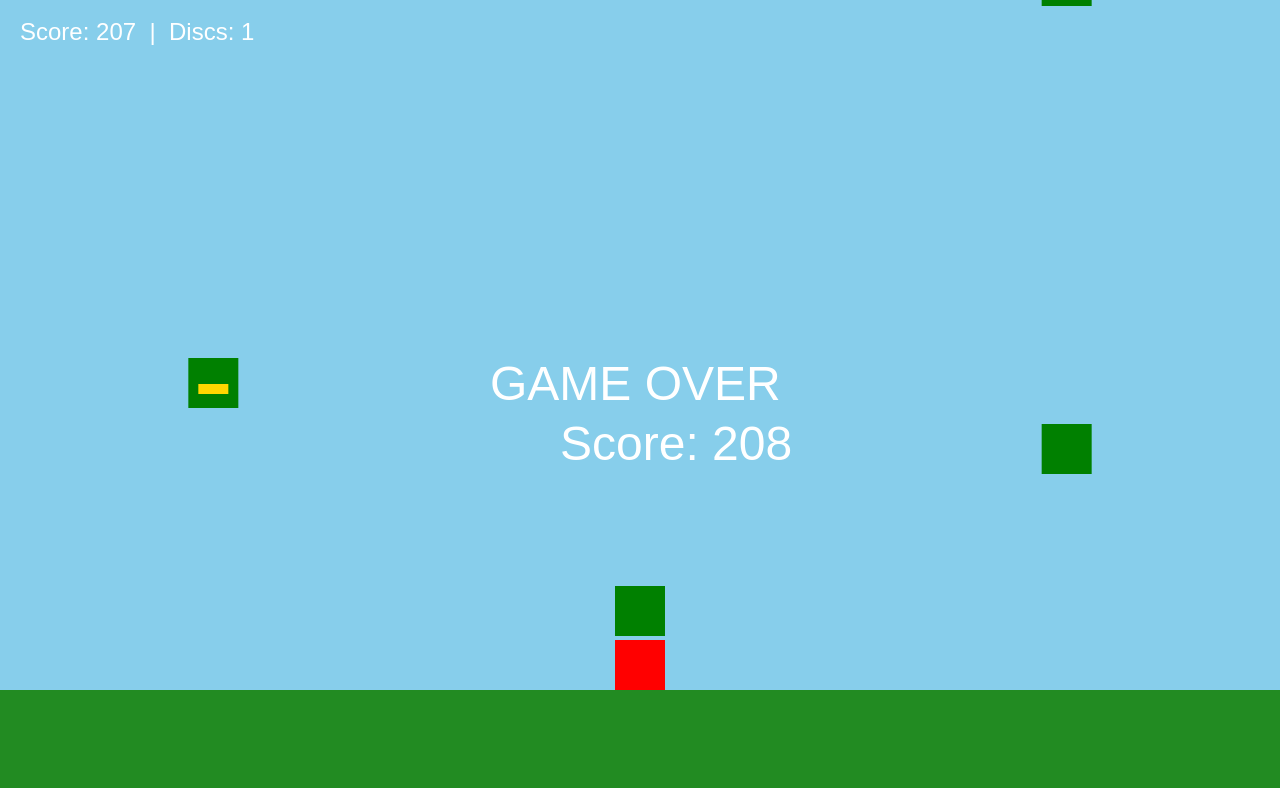
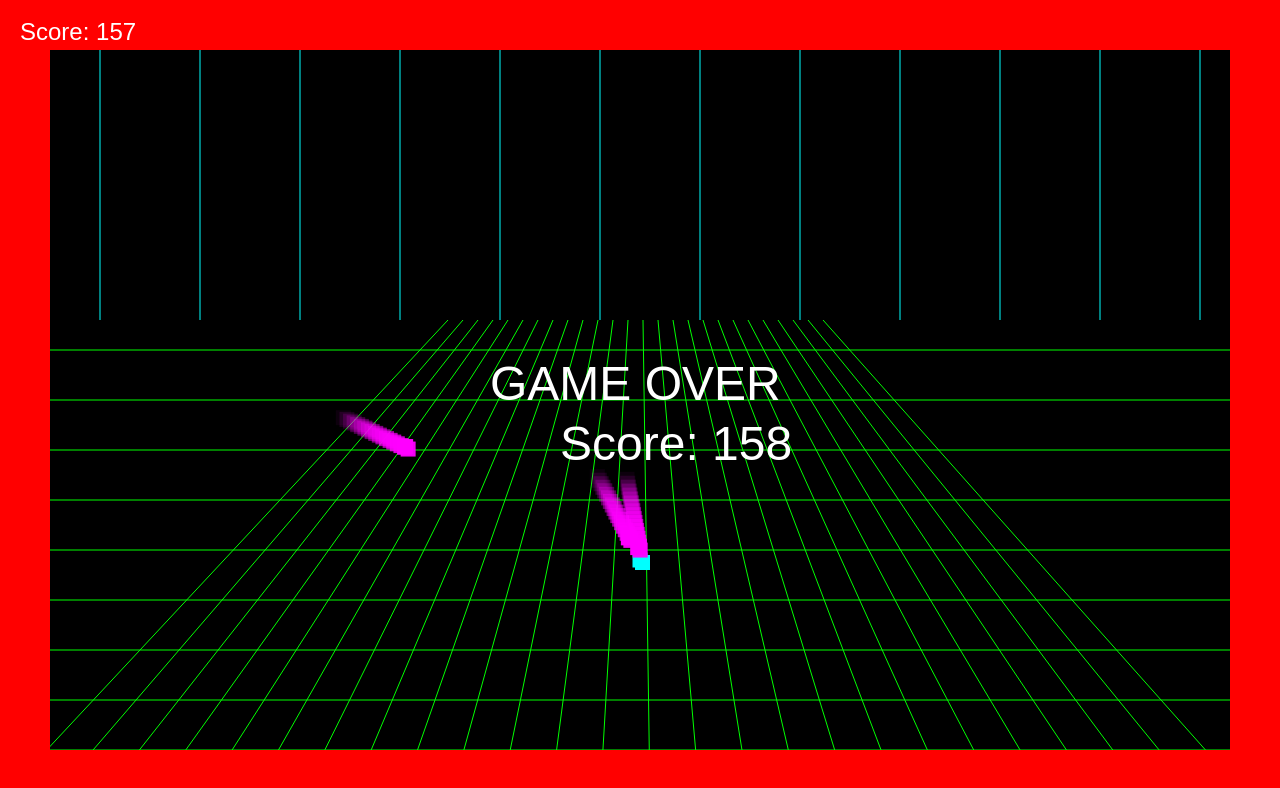
Before and after one commit to guildcoder/digibikemobile, a website: page index.html in a window 1280 px wide. Drawn offline with Linux system fonts and the light colour scheme.

Commit message:
Update index.html

```diff
--- a/index.html
+++ b/index.html
@@ -3,16 +3,10 @@
 <head>
 <meta charset="UTF-8">
 <meta name="viewport" content="width=device-width, initial-scale=1.0">
-<title>Mini Temple Run with Discs</title>
+<title>LIGHTRUNNER</title>
 <style>
-  body {
-    margin: 0;
-    overflow: hidden;
-    background-color: #87CEEB; /* Sky */
-  }
-  canvas {
-    display: block;
-  }
+  body { margin:0; overflow:hidden; background:black; }
+  canvas { display:block; }
 </style>
 </head>
 <body>
@@ -24,192 +18,176 @@ const ctx = canvas.getContext('2d');
 canvas.width = window.innerWidth;
 canvas.height = window.innerHeight;
 
-const laneCount = 3;
-const laneWidth = canvas.width / laneCount;
-let player = { lane: 1, width: 50, height: 50, y: canvas.height * 0.8, color: 'red', discs: 0 };
+const player = {
+  x: canvas.width / 2,
+  y: canvas.height * 0.7,
+  size: 15,
+  color: 'cyan',
+  trail: [],
+  speed: 6,
+  direction: { x: 0, y: 0 }
+};
 
-let obstacles = [];
-let discsOnGround = [];
-let flyingDiscs = [];
-let obstacleSpeed = 6;
-let discSpeed = 15;
+let bots = [];
+let botSpeed = 4;
+let botTrailLength = 20;
 let score = 0;
 let gameOver = false;
+const perimeter = 50; // red walls thickness
 
-function createObstacle() {
-  const lane = Math.floor(Math.random() * laneCount);
-  obstacles.push({ lane, width: 50, height: 50, y: -50, color: 'green' });
+// Input
+let keys = {};
+document.addEventListener('keydown', e => keys[e.key] = true);
+document.addEventListener('keyup', e => keys[e.key] = false);
+
+// Helpers
+function drawGrid() {
+  // Ground grid (tilted perspective)
+  ctx.strokeStyle = 'lime';
+  ctx.lineWidth = 1;
+  const horizon = canvas.height * 0.4;
+
+  // vertical lines converging
+  for (let i=0; i<canvas.width; i+=50){
+    ctx.beginPath();
+    ctx.moveTo(i, canvas.height);
+    ctx.lineTo(canvas.width/2 + (i-canvas.width/2)*0.3, horizon);
+    ctx.stroke();
+  }
+
+  // horizontal lines
+  for (let j=0; j<canvas.height-horizon; j+=50){
+    const y = canvas.height - j;
+    ctx.beginPath();
+    ctx.moveTo(0, y);
+    ctx.lineTo(canvas.width, y);
+    ctx.stroke();
+  }
+
+  // Vertical sky lines
+  ctx.strokeStyle = '#0ff';
+  for (let i=0;i<canvas.width;i+=100){
+    ctx.beginPath();
+    ctx.moveTo(i,0);
+    ctx.lineTo(i,horizon);
+    ctx.stroke();
+  }
 }
 
-function createDisc() {
-  const lane = Math.floor(Math.random() * laneCount);
-  discsOnGround.push({ lane, width: 30, height: 10, y: -30, color: 'gold' });
+function drawPerimeter() {
+  ctx.fillStyle = 'red';
+  ctx.fillRect(0,0,canvas.width,perimeter); // top
+  ctx.fillRect(0,canvas.height-perimeter,canvas.width,perimeter); // bottom
+  ctx.fillRect(0,0,perimeter,canvas.height); // left
+  ctx.fillRect(canvas.width-perimeter,0,perimeter,canvas.height); // right
 }
 
-function drawGround() {
-  ctx.fillStyle = '#228B22';
-  ctx.fillRect(0, canvas.height * 0.8 + player.height, canvas.width, canvas.height - (canvas.height * 0.8 + player.height));
+function updatePlayer() {
+  if (keys['ArrowUp']) player.y -= player.speed;
+  if (keys['ArrowDown']) player.y += player.speed;
+  if (keys['ArrowLeft']) player.x -= player.speed;
+  if (keys['ArrowRight']) player.x += player.speed;
+
+  // Keep inside perimeter
+  player.x = Math.max(perimeter, Math.min(canvas.width - perimeter, player.x));
+  player.y = Math.max(perimeter, Math.min(canvas.height - perimeter, player.y));
+
+  // Add to trail
+  player.trail.push({x:player.x, y:player.y});
+  if (player.trail.length > 50) player.trail.shift();
 }
 
 function drawPlayer() {
-  const x = player.lane * laneWidth + (laneWidth - player.width) / 2;
+  // trail
+  for (let i=0;i<player.trail.length;i++){
+    const t = player.trail[i];
+    ctx.fillStyle = `rgba(0,255,255,${i/player.trail.length})`;
+    ctx.fillRect(t.x-5, t.y-5, player.size, player.size);
+  }
+  // bike
   ctx.fillStyle = player.color;
-  ctx.fillRect(x, player.y, player.width, player.height);
+  ctx.fillRect(player.x-player.size/2, player.y-player.size/2, player.size, player.size);
 }
 
-function drawObstacles() {
-  obstacles.forEach(obs => {
-    const x = obs.lane * laneWidth + (laneWidth - obs.width) / 2;
-    ctx.fillStyle = obs.color;
-    ctx.fillRect(x, obs.y, obs.width, obs.height);
+function spawnBot() {
+  const side = Math.floor(Math.random()*4);
+  let x,y;
+  if(side===0){x=perimeter+10; y=Math.random()*(canvas.height-2*perimeter)+perimeter;}
+  if(side===1){x=canvas.width-perimeter-10; y=Math.random()*(canvas.height-2*perimeter)+perimeter;}
+  if(side===2){y=perimeter+10; x=Math.random()*(canvas.width-2*perimeter)+perimeter;}
+  if(side===3){y=canvas.height-perimeter-10; x=Math.random()*(canvas.width-2*perimeter)+perimeter;}
+  bots.push({x,y,size:15,color:'magenta',trail:[],target:player});
+}
+
+function updateBots() {
+  bots.forEach(bot=>{
+    // simple AI: move toward player
+    const dx = bot.target.x - bot.x;
+    const dy = bot.target.y - bot.y;
+    const dist = Math.sqrt(dx*dx + dy*dy);
+    bot.x += (dx/dist)*botSpeed;
+    bot.y += (dy/dist)*botSpeed;
+
+    // trail
+    bot.trail.push({x:bot.x, y:bot.y});
+    if(bot.trail.length>botTrailLength) bot.trail.shift();
+  });
+
+  // remove bots that are past the player
+  bots = bots.filter(bot => bot.y < canvas.height);
+}
+
+function drawBots() {
+  bots.forEach(bot=>{
+    bot.trail.forEach((t,i)=>{
+      ctx.fillStyle = `rgba(255,0,255,${i/bot.trail.length})`;
+      ctx.fillRect(t.x-5,t.y-5,bot.size,bot.size);
+    });
+    ctx.fillStyle = bot.color;
+    ctx.fillRect(bot.x-bot.size/2, bot.y-bot.size/2, bot.size, bot.size);
   });
 }
 
-function drawDiscsOnGround() {
-  discsOnGround.forEach(d => {
-    const x = d.lane * laneWidth + (laneWidth - d.width) / 2;
-    ctx.fillStyle = d.color;
-    ctx.fillRect(x, d.y, d.width, d.height);
-  });
-}
-
-function drawFlyingDiscs() {
-  flyingDiscs.forEach(d => {
-    ctx.fillStyle = 'orange';
-    ctx.beginPath();
-    ctx.arc(d.x, d.y, 15, 0, Math.PI * 2);
-    ctx.fill();
-  });
-}
-
-function updateObstacles() {
-  obstacles.forEach(obs => obs.y += obstacleSpeed);
-  obstacles = obstacles.filter(obs => obs.y < canvas.height);
-}
-
-function updateDiscs() {
-  discsOnGround.forEach(d => d.y += obstacleSpeed);
-  discsOnGround = discsOnGround.filter(d => d.y < canvas.height);
-
-  flyingDiscs.forEach(d => {
-    d.y -= discSpeed;
-    // check collision with obstacles
-    obstacles = obstacles.filter(obs => {
-      const obsX = obs.lane * laneWidth + (laneWidth - obs.width) / 2;
-      const obsY = obs.y;
-      const obsW = obs.width;
-      const obsH = obs.height;
-
-      if (d.x > obsX && d.x < obsX + obsW && d.y > obsY && d.y < obsY + obsH) {
-        return false; // destroy obstacle
-      }
-      return true;
-    });
-  });
-  flyingDiscs = flyingDiscs.filter(d => d.y > 0);
-}
-
-function checkCollision() {
-  const playerX = player.lane * laneWidth + (laneWidth - player.width) / 2;
-  const playerY = player.y;
-  const playerW = player.width;
-  const playerH = player.height;
-
-  // Check collision with obstacles
-  for (let obs of obstacles) {
-    const obsX = obs.lane * laneWidth + (laneWidth - obs.width) / 2;
-    const obsY = obs.y;
-    const obsW = obs.width;
-    const obsH = obs.height;
-
-    if (
-      playerX < obsX + obsW &&
-      playerX + playerW > obsX &&
-      playerY < obsY + obsH &&
-      playerY + playerH > obsY
-    ) {
+function checkCollisions() {
+  bots.forEach(bot=>{
+    const dx = player.x - bot.x;
+    const dy = player.y - bot.y;
+    const dist = Math.sqrt(dx*dx + dy*dy);
+    if(dist < player.size){
       gameOver = true;
     }
-  }
-
-  // Check collision with discs
-  discsOnGround = discsOnGround.filter(d => {
-    const discX = d.lane * laneWidth + (laneWidth - d.width) / 2;
-    const discY = d.y;
-    const discW = d.width;
-    const discH = d.height;
-
-    if (
-      playerX < discX + discW &&
-      playerX + playerW > discX &&
-      playerY < discY + discH &&
-      playerY + playerH > discY
-    ) {
-      player.discs++;
-      return false;
-    }
-    return true;
   });
 }
 
 function drawScore() {
-  ctx.fillStyle = 'white';
-  ctx.font = '24px Arial';
-  ctx.fillText('Score: ' + score + '  |  Discs: ' + player.discs, 20, 40);
+  ctx.fillStyle='white';
+  ctx.font='24px Arial';
+  ctx.fillText(`Score: ${score}`,20,40);
 }
 
 function gameLoop() {
-  if (gameOver) {
-    ctx.fillStyle = 'white';
-    ctx.font = '48px Arial';
-    ctx.fillText('GAME OVER', canvas.width / 2 - 150, canvas.height / 2);
-    ctx.fillText('Score: ' + score, canvas.width / 2 - 80, canvas.height / 2 + 60);
+  if(gameOver){
+    ctx.fillStyle='white';
+    ctx.font='48px Arial';
+    ctx.fillText('GAME OVER', canvas.width/2-150, canvas.height/2);
+    ctx.fillText(`Score: ${score}`, canvas.width/2-80, canvas.height/2+60);
     return;
   }
 
-  ctx.clearRect(0, 0, canvas.width, canvas.height);
-  drawGround();
+  ctx.clearRect(0,0,canvas.width,canvas.height);
+  drawGrid();
+  drawPerimeter();
+  updatePlayer();
   drawPlayer();
-  drawObstacles();
-  drawDiscsOnGround();
-  drawFlyingDiscs();
+  if(Math.random()<0.02) spawnBot();
+  updateBots();
+  drawBots();
+  checkCollisions();
   drawScore();
+  score++;
 
-  updateObstacles();
-  updateDiscs();
-  checkCollision();
-
-  if (Math.random() < 0.02) createObstacle();
-  if (Math.random() < 0.005) createDisc();
-
-  score++;
   requestAnimationFrame(gameLoop);
 }
-
-// Tap to move left/right
-canvas.addEventListener('click', (e) => {
-  const clickX = e.clientX;
-  if (clickX < canvas.width / 2 && player.lane > 0) {
-    player.lane--;
-  } else if (clickX >= canvas.width / 2 && player.lane < laneCount - 1) {
-    player.lane++;
-  }
-});
-
-// Double-tap to throw a disc
-let lastTap = 0;
-canvas.addEventListener('click', (e) => {
-  const now = Date.now();
-  const delta = now - lastTap;
-  if (delta < 300 && player.discs > 0) {
-    // throw disc from player's lane
-    const discX = player.lane * laneWidth + laneWidth / 2;
-    const discY = player.y;
-    flyingDiscs.push({ x: discX, y: discY });
-    player.discs--;
-  }
-  lastTap = now;
-});
 
 gameLoop();
 </script>
```
